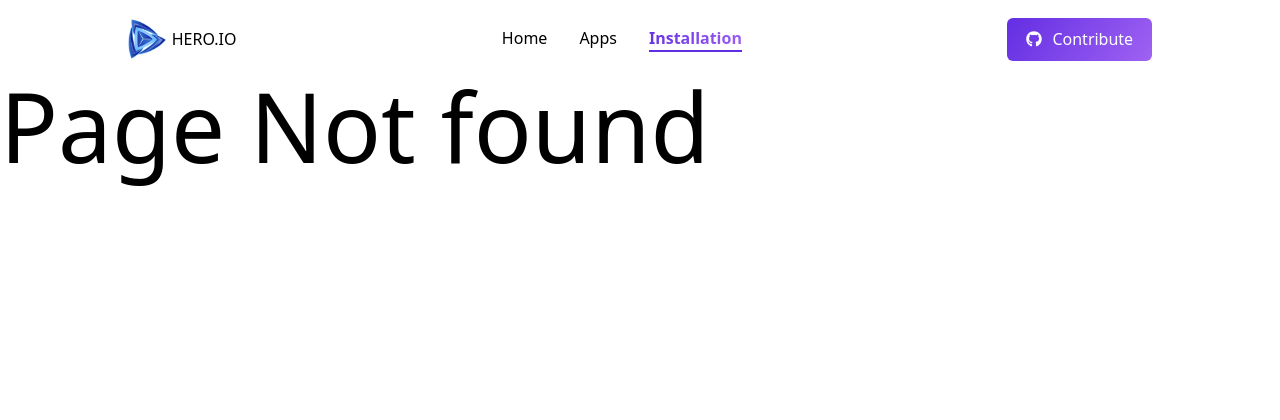
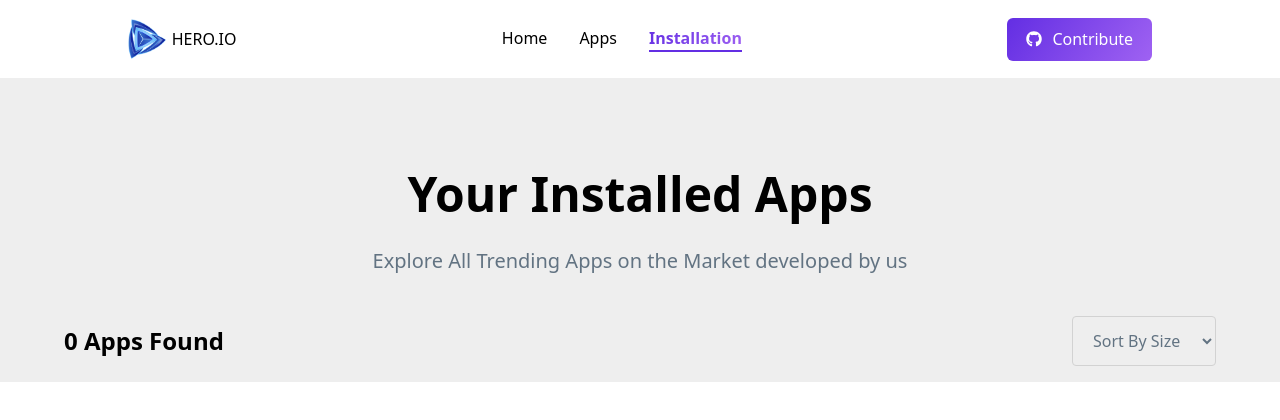
Before and after one commit to pranto-deb1/my-assignment-8, a React (Vite) app: page /installation in a window 1280 px wide. Before the commit this address had no page. Shown: the top 420 px of the page. Built offline with nearby package versions, Linux system fonts and the light colour scheme.

Commit message:
added installation.jsx

```diff
--- a/src/Default.jsx
+++ b/src/Default.jsx
@@ -19,10 +19,15 @@ const Default = () => {
     //     return <p className="text-center mt-20 text-xl">Loading Apps...</p>;
     // }
 
+    const [installedApps, setInstalledApps] = useState([])
+
+    console.log(installedApps)
+
     return (
         <div className='max-w-[1500px] mx-auto bg-[#d5d5d568]'>
             <Nav></Nav>
-            <Outlet context={{allApps}}></Outlet>
+            <Outlet context={{ allApps: allApps, setInstalledApps: setInstalledApps, installedApps: installedApps}} />
+
 
         </div>
     );
--- a/src/Pages/AppDetail.jsx
+++ b/src/Pages/AppDetail.jsx
@@ -1,4 +1,4 @@
-import React from 'react';
+import React, { useState } from 'react';
 import { Link, useOutletContext, useParams } from 'react-router';
 import AppDetailErrorPNG from '../assets/App-Error.png'
 import StarIcon from '../assets/icon-ratings.png'
@@ -7,8 +7,11 @@ import LikeIcon from '../assets/icon-review.png'
 import ReactECharts from 'echarts-for-react';
 
 const AppDetail = () => {
-    const { allApps } = useOutletContext();
+
+    const { allApps, setInstalledApps } = useOutletContext();
     const { id } = useParams();
+    const [btnStateChange, setbtnStateChange] = useState(false)
+
 
     if (!allApps || allApps.length === 0) {
       return <p className="text-center mt-20 text-xl">Loading Apps...</p>;
@@ -92,13 +95,23 @@ const option = {
                         </div>
                     </div>
 
-                    <button className='w-[239px] h-[48px] font-semibold text-[20px] text-white bg-[#00D390] rounded-[4px] mt-[30px]'>Install Now ({app.size} MB)</button>
+                    <button onClick={() => {
+                          setInstalledApps(prev => {
+                            if (prev.some(a => a.id === app.id)) return prev;
+                            return [...prev, app];
+                          })
+                          setbtnStateChange(true);
+                        }} className='w-[239px] h-[48px] font-semibold text-[20px] text-white bg-[#00D390] rounded-[4px] mt-[30px]'>{btnStateChange ? "Installed" : `Install Now (${app.size} MB)`}</button>
                 </div>
             </div>
 
             <ReactECharts option={option} />
 
-
+            <div className="w-full border-b border-[#cccccc] border-[1.2px] mt-[40px]"></div>
+            <div className="mt-[40px]">
+              <p className="font-semibold text-[24px]">Description</p>
+              <p className="mt-6 text-[20px] text-[#627382]">{app.description}</p>
+            </div>
         </div>
     );
 };
--- /dev/null
+++ b/src/Pages/Installation.jsx
@@ -0,0 +1,75 @@
+import React, { useState } from 'react';
+import { useOutletContext } from 'react-router';
+import { GoDownload } from "react-icons/go";
+import { FaStar } from "react-icons/fa";
+
+const Installation = () => {
+  const { installedApps } = useOutletContext();
+  const [sortOrder, setSortOrder] = useState('');
+
+
+  const handleSortChange = (e) => {
+    setSortOrder(e.target.value);
+  };
+
+
+  const sortedApps = [...installedApps].sort((a, b) => {
+    if (sortOrder === 'Low-to-High') {
+      return a.size - b.size;
+    } else if (sortOrder === 'High-to-Low') {
+      return b.size - a.size;
+    }
+    return 0;
+  });
+
+  return (
+    <div className='max-w-[90%] mx-auto'>
+      <h1 className="mt-20 text-center font-bold text-[48px]">Your Installed Apps</h1>
+      <p className="mt-[16px] text-[20px] text-[#627382] text-center">
+        Explore All Trending Apps on the Market developed by us
+      </p>
+
+      <div className="flex justify-between mt-[40px] items-center">
+        <div className="flex items-center">
+          <h5 className="text-[24px] font-semibold ">{sortedApps.length} Apps Found</h5>
+        </div>
+
+        <div className="flex items-center">
+          <select
+            id="sort"
+            name="sort"
+            onChange={handleSortChange}
+            value={sortOrder}
+            className='border border-[#D2D2D2] text-[#627382] outline-0 px-[16px] py-[12px] rounded-[4px]'
+          >
+            <option value="" disabled>Sort By Size</option>
+            <option value="Low-to-High">Low to High</option>
+            <option value="High-to-Low">High to Low</option>
+          </select>
+        </div>
+      </div>
+
+      <div className="mt-[16px] flex flex-col gap-4">
+        {sortedApps.map(app => (
+          <div key={app.id} className='w-full rounded-[4px] h-[112px] bg-white flex items-center p-[16px] justify-between'>
+            <div className="flex items-center">
+              <img src={app.image} alt="" className='w-[80px] h-[80px] object-cover rounded-[8px]' />
+              <div className="ml-4">
+                <p className="font-medium text-[20px]">{app.title}</p>
+
+                <div className="flex justify-start mt-[16px] gap-[15px]">
+                  <p className="flex font-medium items-center gap-1 text-[#00D390]"><GoDownload /> {app.downloads}</p>
+                  <p className="flex font-medium items-center gap-1 text-[#FF8811]"><FaStar /> {app.ratingAvg}</p>
+                  <p className="text-[#627382]">{app.size} MB</p>
+                </div>
+              </div>
+            </div>
+            <button className='bg-[#00D390] text-[white] px-[16px] py-[12px] rounded-[4px]'>Uninstall</button>
+          </div>
+        ))}
+      </div>
+    </div>
+  );
+};
+
+export default Installation;
--- a/src/components/Nav.jsx
+++ b/src/components/Nav.jsx
@@ -15,7 +15,7 @@ const Nav = () => {
             <div className="flex gap-[32px] ml-[30px] md:ml-[0px]">
                 <NavLink to="/" className='font-medium'>Home</NavLink>
                 <NavLink to="/all" className='font-medium'>Apps</NavLink>
-                <NavLink to="/Installation" className='font-medium'>Installation</NavLink>
+                <NavLink to="/installation" className='font-medium'>Installation</NavLink>
             </div>
 
             <a href="https://github.com/Prizmine/my-assignment-8" target='blank'><button className="w-[145px] h-[43px] text-white rounded-md bg-[linear-gradient(125.07deg,rgba(99,46,227,1),rgba(159,98,242,1)_100%)] flex justify-center items-center gap-[10px]"><FaGithub />Contribute</button></a>
--- a/src/routs/Rout.jsx
+++ b/src/routs/Rout.jsx
@@ -6,6 +6,7 @@ import Home from '../Pages/Home';
 import AllApps from '../Pages/AllApps';
 import AppDetail from '../Pages/AppDetail';
 import Detail from '../Pages/Detail';
+import Installation from '../Pages/Installation';
 
 export const router = createBrowserRouter([
   {
@@ -16,6 +17,7 @@ export const router = createBrowserRouter([
         {index:true, Component: Home},
         {path:'/all', Component: AllApps},
         {path:'/detail', Component: Detail},
+        {path:'installation', Component: Installation},
         {path:'/AppDetail/:id', Component: AppDetail}
     ],
   },
```
